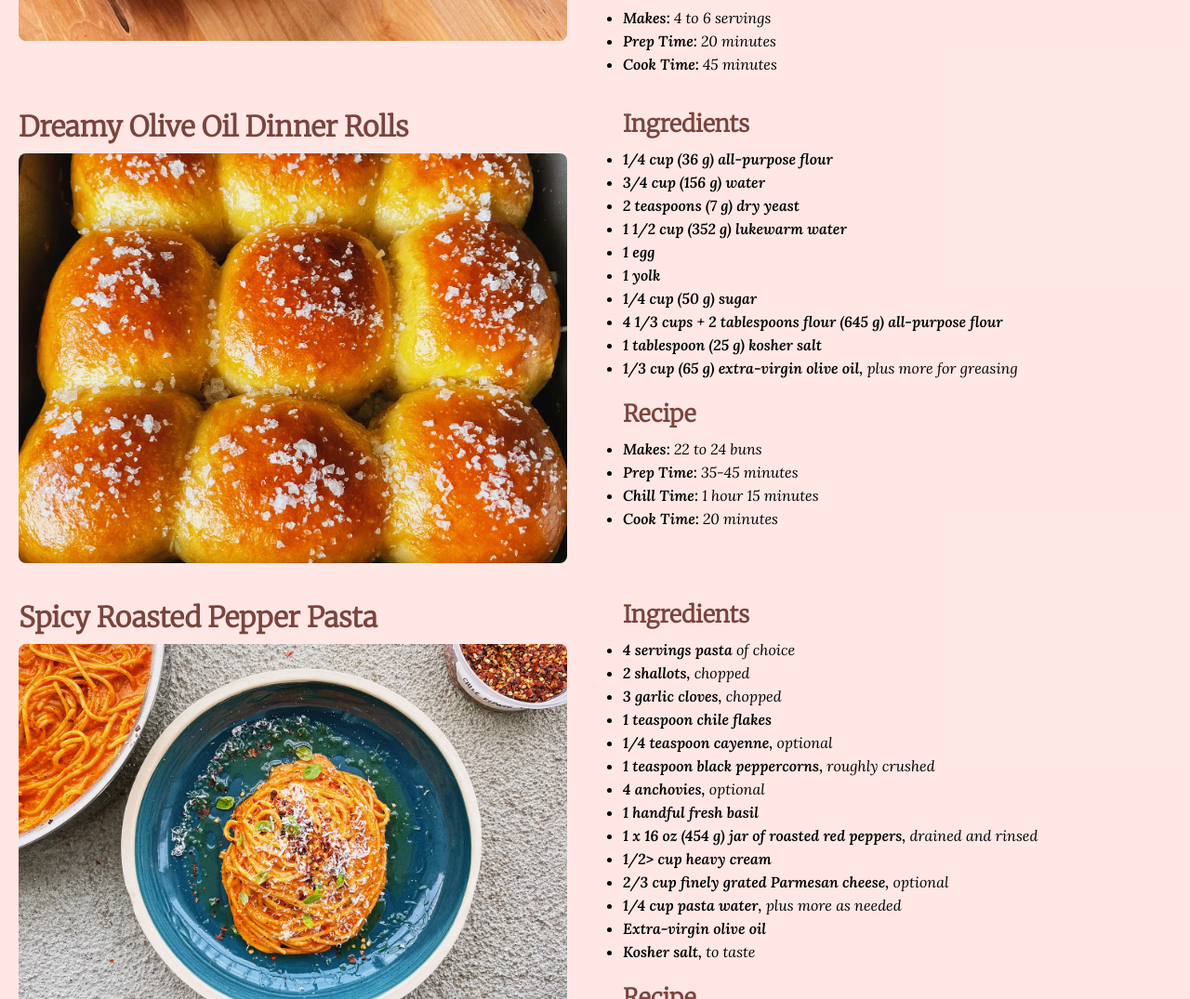
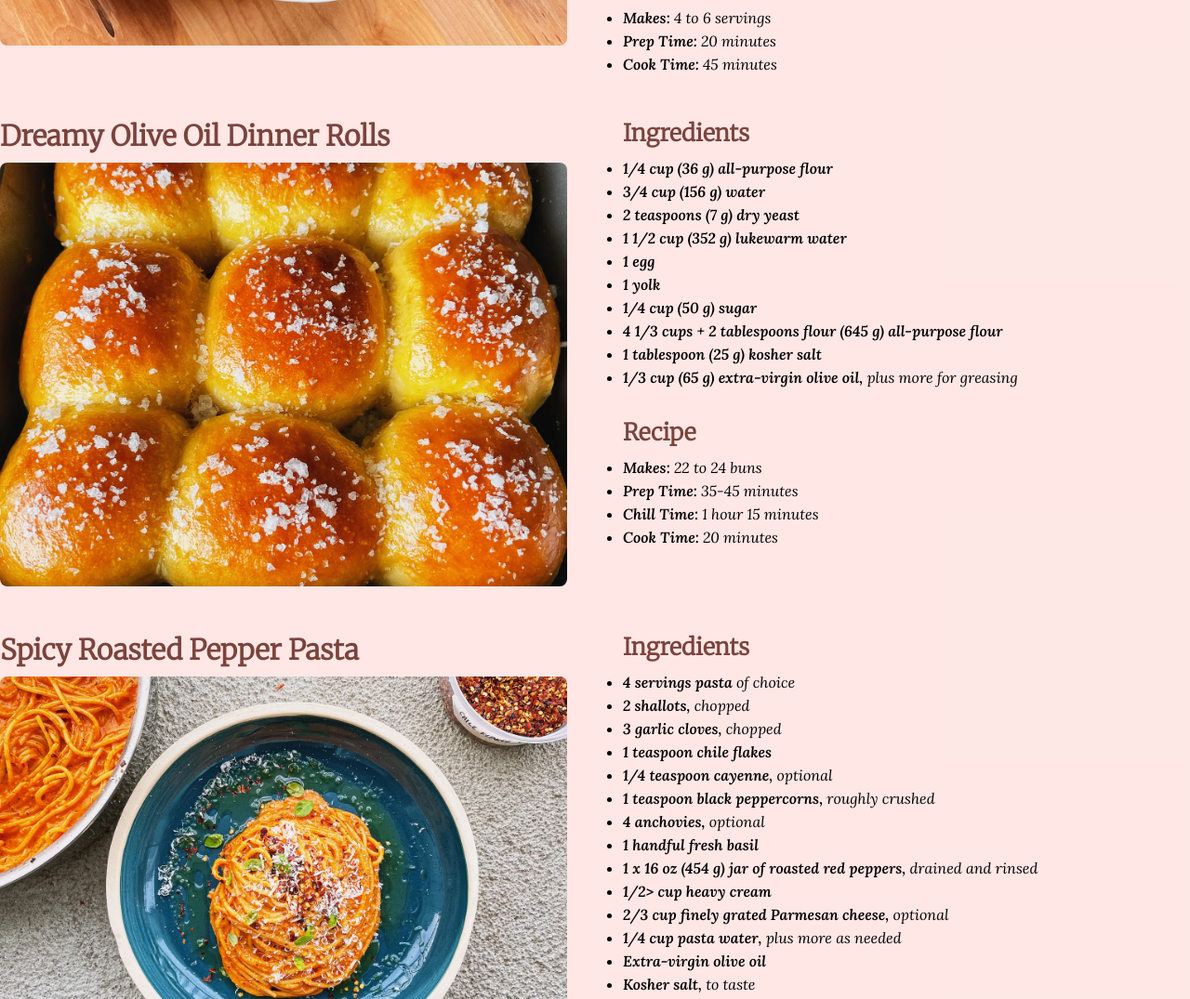
Before and after one commit to DimaDamage91/kitchen, a plain HTML site: page index.html in a window 1280 px wide. Shown: the part 712-1787 px from the top of the page at 93% size. Drawn offline with Linux system fonts and the light colour scheme.

Commit message:
last commit

```diff
--- a/style.css
+++ b/style.css
@@ -6,7 +6,7 @@ main {
     display:flex;
     flex-direction: column;
     align-items: center;
-    padding: 20px;
+    padding: 0px;
     background: rgba(249,28,0,0.1);
 
 
@@ -49,7 +49,7 @@ header {
     display: flex;
     flex-wrap: wrap;
     justify-content: center;
-    margin-top: 35px;
+    margin-top: 45px;
     gap: 40px;
 }
 
@@ -76,14 +76,14 @@ header {
 }
 
 .h3r {
-    margin-top: 20px;
+    margin-top: 30px;
 }
 .ing {
     padding-left: 20px;
     flex: 1;
 }
 .dishP {
-    flex:1;
+    flex: 1;
 }
 h3, h2 {
     font-family: merriweather;
```
